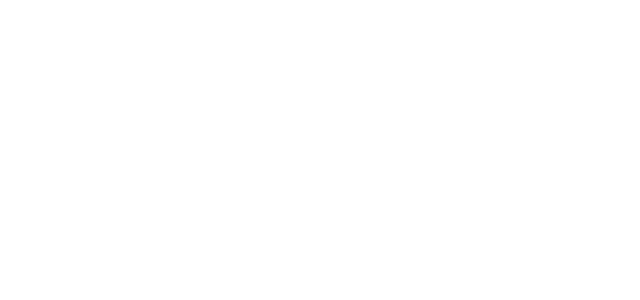
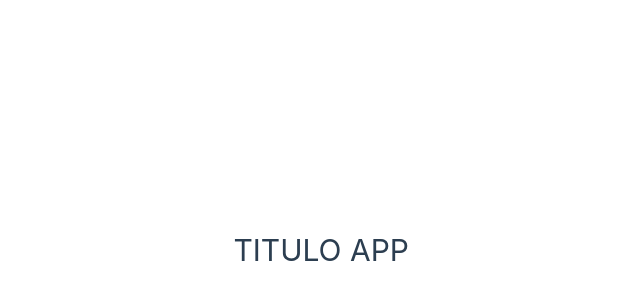
Before and after one commit to haytam-25/trabajogrupolenguajes, a Vue app: page / in a window 1280 px wide. Shown: the part 150-450 px from the top of the page, without its empty margins (231-871 px from the left). Built offline with nearby package versions, Linux system fonts and the light colour scheme.

Commit message:
ARREGLANDO FALLOS

```diff
--- a/src/App.vue
+++ b/src/App.vue
@@ -1,8 +1,12 @@
 <script setup>
+
+import Home from './components/Home.vue';
 
 </script>
 
 <template>
+
+<Home> sTitulo="ahora le estoy cambiando el titulo"</Home>
 
 
 
--- /dev/null
+++ b/src/components/Home.vue
@@ -0,0 +1,24 @@
+<script setup>
+import {defineProps} from 'vue';
+
+const props = defineProps({
+    sTitulo:{
+        type: String,
+        default: 'TITULO APP'
+    }
+});
+
+</script>
+
+<template>
+
+<h1> {{sTitulo}} </h1>
+
+
+</template>
+
+<style scoped>
+
+
+
+</style>
--- a/src/components/PRINCIPAL.VUE
+++ b/src/components/Login.vue
@@ -3,6 +3,7 @@
 </script>
 
 <template>
+
 
 
 
```
Also changed, not shown: src/components/Register.vue (added, +16 -0 lines).
